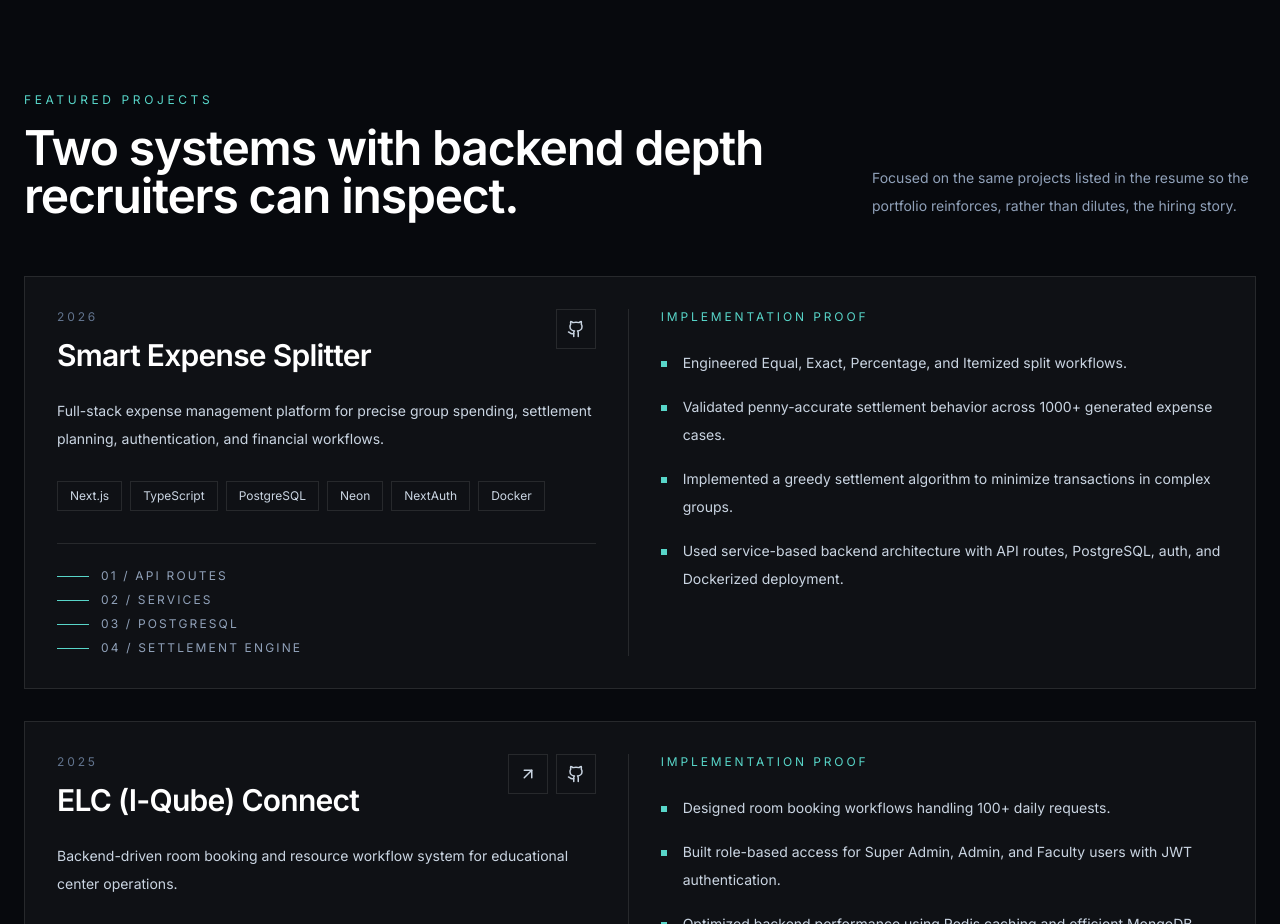
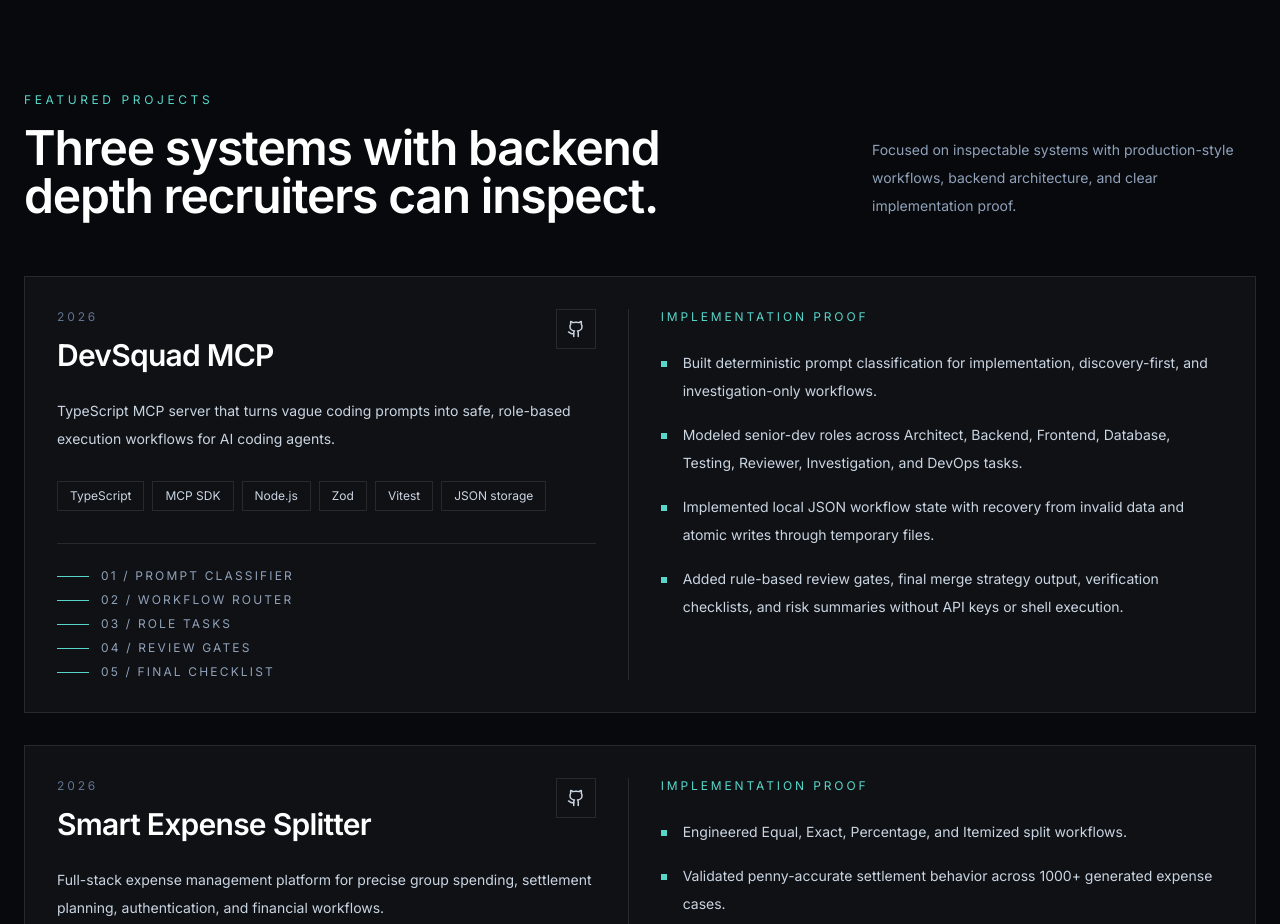
Before and after one commit to abhaybansal0322/portfolio, a Next.js app: page / in a window 1280 px wide. Shown: the part 1860-2784 px from the top of the page. Built offline with nearby package versions, Linux system fonts and the light colour scheme.

Commit message:
Update portfolio projects and resume

```diff
--- a/src/components/Projects.tsx
+++ b/src/components/Projects.tsx
@@ -4,6 +4,22 @@ import { motion } from "framer-motion";
 import { ArrowUpRight, Github } from "lucide-react";
 
 const projects = [
+    {
+        title: "DevSquad MCP",
+        year: "2026",
+        summary: "TypeScript MCP server that turns vague coding prompts into safe, role-based execution workflows for AI coding agents.",
+        stack: ["TypeScript", "MCP SDK", "Node.js", "Zod", "Vitest", "JSON storage"],
+        proof: [
+            "Built deterministic prompt classification for implementation, discovery-first, and investigation-only workflows.",
+            "Modeled senior-dev roles across Architect, Backend, Frontend, Database, Testing, Reviewer, Investigation, and DevOps tasks.",
+            "Implemented local JSON workflow state with recovery from invalid data and atomic writes through temporary files.",
+            "Added rule-based review gates, final merge strategy output, verification checklists, and risk summaries without API keys or shell execution.",
+        ],
+        links: {
+            code: "https://github.com/abhaybansal0322/Devsquad",
+        },
+        diagram: ["Prompt classifier", "Workflow router", "Role tasks", "Review gates", "Final checklist"],
+    },
     {
         title: "Smart Expense Splitter",
         year: "2026",
@@ -47,11 +63,11 @@ const Projects = () => {
                     <div className="max-w-3xl">
                         <p className="font-mono text-xs uppercase tracking-[0.3em] text-[#58d6c9]">Featured projects</p>
                         <h2 className="mt-4 text-3xl font-semibold tracking-tight md:text-5xl">
-                            Two systems with backend depth recruiters can inspect.
+                            Three systems with backend depth recruiters can inspect.
                         </h2>
                     </div>
                     <p className="max-w-sm text-sm leading-7 text-slate-400">
-                        Focused on the same projects listed in the resume so the portfolio reinforces, rather than dilutes, the hiring story.
+                        Focused on inspectable systems with production-style workflows, backend architecture, and clear implementation proof.
                     </p>
                 </div>
 
```
Also changed, not shown: 1 other file (tests, documents, lock files or other folders).
